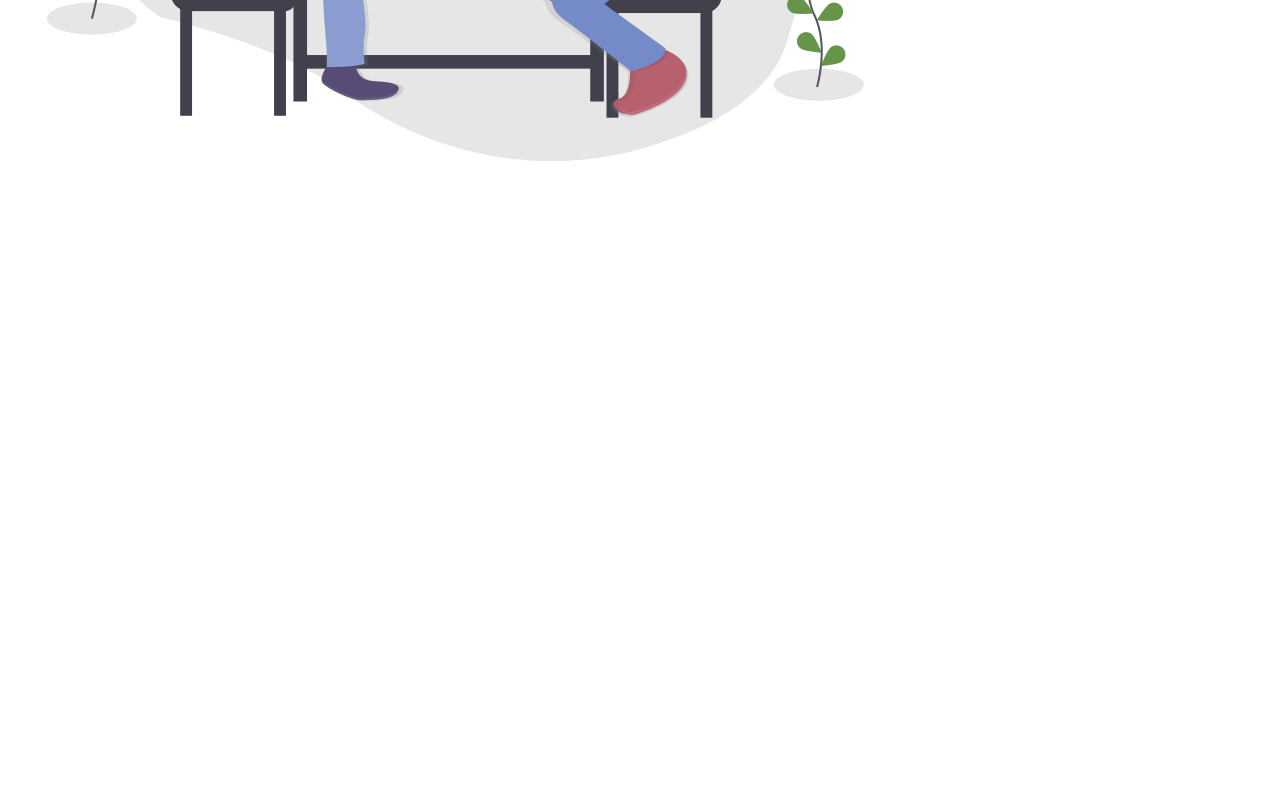
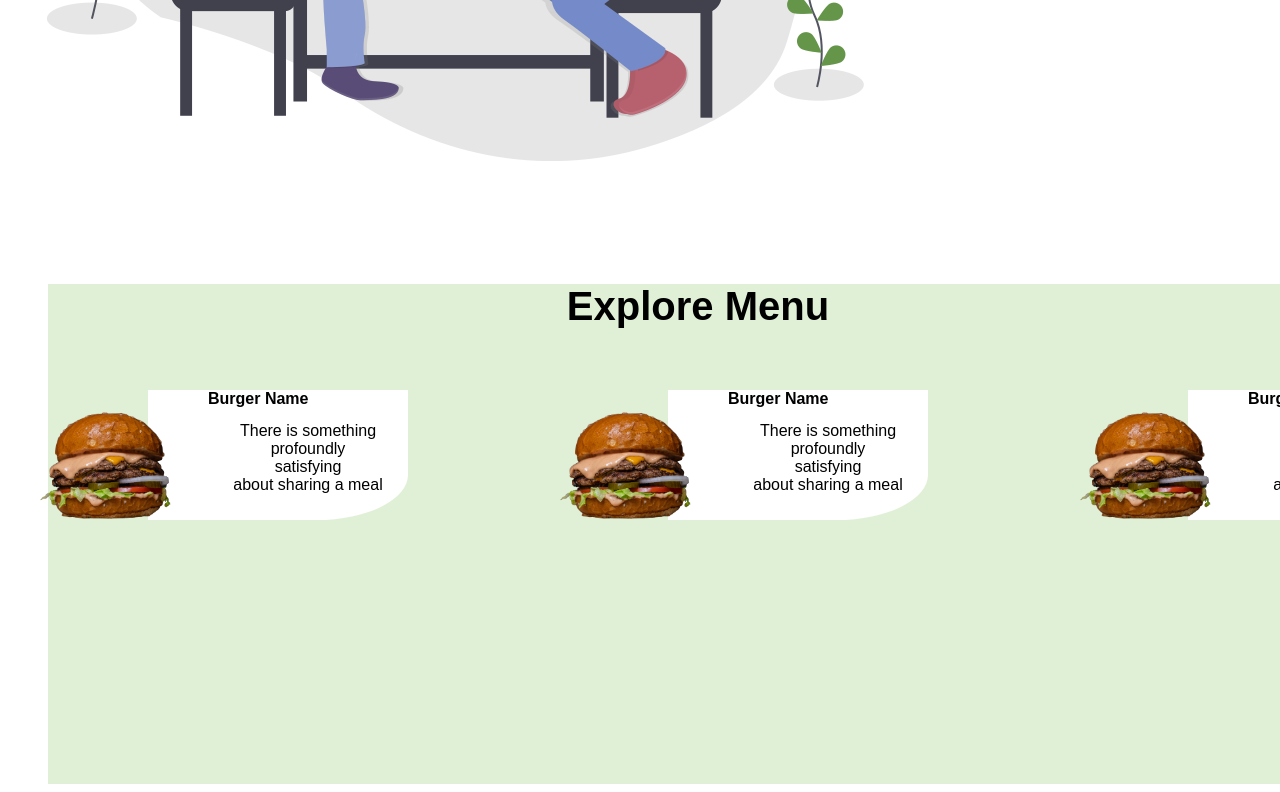
Before and after one commit to Kevson102/StreetFood-website, a plain HTML site: page index.html in a window 1280 px wide. Shown: the part 1084-1876 px from the top of the page. Before the commit the page ends 1539 px from the top, so only its background shows below. Drawn offline with Linux system fonts and the light colour scheme.

Commit message:
ADDS THE FIRST ROW OF THE THIRD SECTION

```diff
--- a/index.css
+++ b/index.css
@@ -93,15 +93,20 @@ header{
     position: relative;
     right: 100px;
 }
+#image8{
+    position: relative;
+    right: 200px;
+    bottom: 100px;
+}
 #semicircle{
     height: 1000px;
     width: 1000px;
     border: 1px;
+    border-radius: 0 0 150% 150%;
     background-color: #5fc22a;
     position: relative;
     left: 400px;
     top: -1000px;
-    border-radius: 50%;
     opacity: 0.4;
 }#semicircle2{
     height: 450px;
@@ -112,7 +117,40 @@ header{
     left: 650px;
     top: -1250px;
 }
-/*#section2a{
+#section2a{
+height: 820px;
+}
+.exploremenu{
+    width: 1300px;
+    height: 500px;
+    background-color: #e0f0d6;
+    position: relative;
+    left: 40px;
+}
+.exploremenu>h3{
+    text-align: center;
+    font-size: 40px;
+}
+#content1{
+    width: 200px;
+    height: 130px;
+    background-color: white;
+    position: relative;
+    left: 100px;
+    text-align: center;
+    border-radius: 0 0 35% 0;
+    padding-left: 60px;
+}
+#content1>h4{
+    width: inherit;
+    height: 10px;
+    text-align: left;
+    padding: 0;
+}
+p{
+    margin: 0;
+}
+.row1{
     display: flex;
-    align-items: center;
-}*/
+    justify-content: space-between;
+}
--- a/index.html
+++ b/index.html
@@ -57,5 +57,42 @@
                 </div>
             </div>
         </div>
+        <div>
+            <div class="exploremenu">
+                <h3>Explore Menu</h3>
+                <div class="row1">
+                    <div class="content">
+                        <div id="content1">
+                            <h4>Burger Name</h4>
+                            <p>There is something</p>
+                            <p>profoundly</p>
+                            <p>satisfying</p>
+                            <p>about sharing a meal</p>
+                            <div id="image8"><img src="./Assets/amirali-mirhashemian-sc5sTPMrVfk-unsplash-removebg-preview.png" height="150px" alt=""></div>
+                        </div>
+                    </div>
+                    <div class="content">
+                        <div id="content1">
+                            <h4>Burger Name</h4>
+                            <p>There is something</p>
+                            <p>profoundly</p>
+                            <p>satisfying</p>
+                            <p>about sharing a meal</p>
+                            <div id="image8"><img src="./Assets/amirali-mirhashemian-sc5sTPMrVfk-unsplash-removebg-preview.png" height="150px" alt=""></div>
+                        </div>
+                    </div>
+                    <div class="content">
+                        <div id="content1">
+                            <h4>Burger Name</h4>
+                            <p>There is something</p>
+                            <p>profoundly</p>
+                            <p>satisfying</p>
+                            <p>about sharing a meal</p>
+                            <div id="image8"><img src="./Assets/amirali-mirhashemian-sc5sTPMrVfk-unsplash-removebg-preview.png" height="150px" alt=""></div>
+                        </div>
+                    </div>
+                </div>
+            </div>
+        </div>
     </body>
 </html>
```
